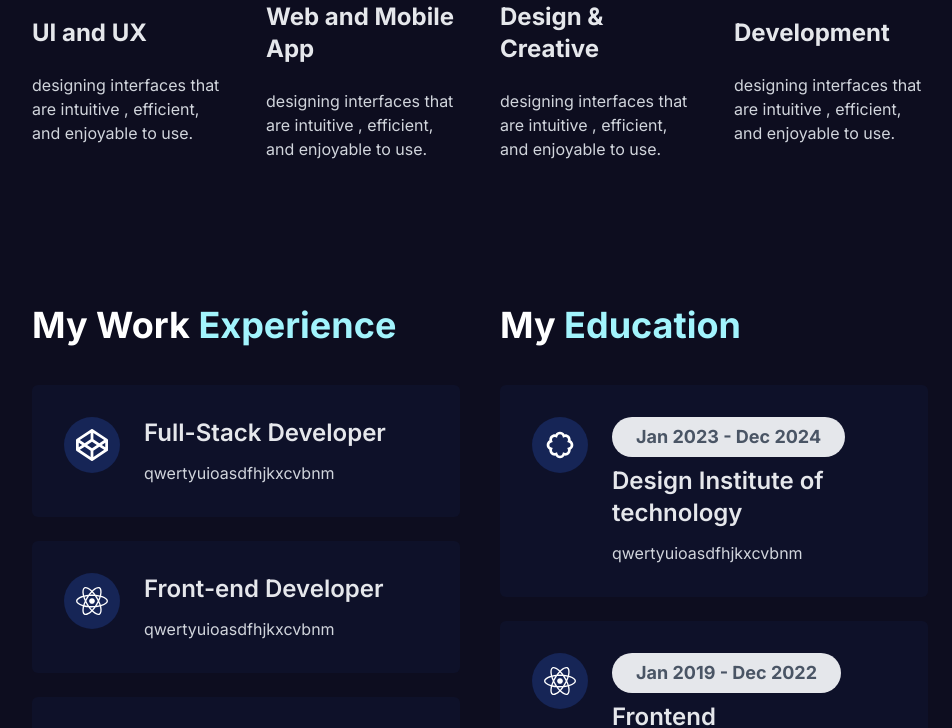
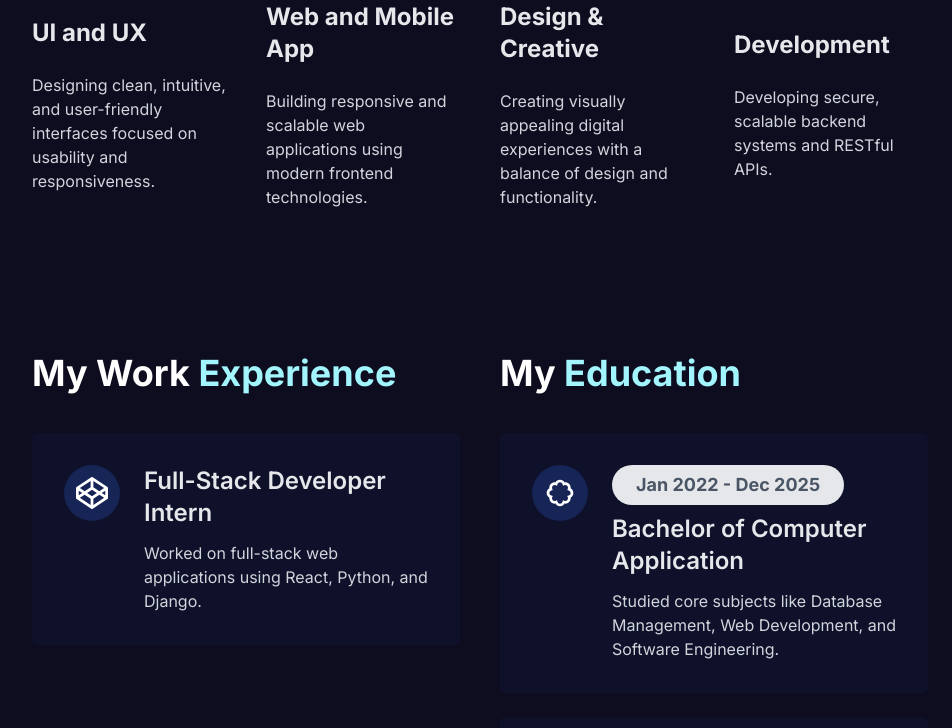
Before and after one commit to adithyaaneesh/portfolio_nextjs, a Next.js app: page / in a window 1280 px wide. Shown: the part 1171-1899 px from the top of the page, without its empty margins (160-1112 px from the left). Built offline with nearby package versions, Linux system fonts and the light colour scheme.

Commit message:
minor changes

```diff
--- a/components/Home/Navbar/Nav.tsx
+++ b/components/Home/Navbar/Nav.tsx
@@ -22,7 +22,7 @@ const Nav = ({openNav}:Props) => {
     },[]);
 
   return (
-    <div className={`transition-all ${navBg? "bg-[#0f142ed9 shadow-md":"fixed"} duration-200 h-[12vh] z-[10000] fixed w-full`}>
+    <div className={`transition-all ${navBg? "bg-[#0f142ed9] shadow-md":"fixed"} duration-200 h-[12vh] z-[10000] fixed w-full`}>
         <div className='flex items-center h-full justify-between w-[90%] mx-auto'>
             <div className='flex items-center space-x-2'>
                 <div className='w-10 h-10 bg-white rounded-full flex items-center justify-center flex-col'>
@@ -43,11 +43,13 @@ const Nav = ({openNav}:Props) => {
             {/* buttons */}
             <div className='flex items-center space-x-4'>
                 {/* cv button */}
-                <button className='px-8 py-3.5 text-sm cursor-pointer rounded-lg bg-blue-800 hover:bg-blue-900 transition-all duration-300 text-white flex
-                 items-center space-x-2'>
-                    <BiDownload className='w-5 h-5'/>
+                <a
+                    href="/cv/adithyacv.pdf"
+                    download
+                    className="px-8 py-3.5 text-sm cursor-pointer rounded-lg bg-blue-800 hover:bg-blue-900 transition-all duration-300 text-white flex items-center space-x-2">
+                    <BiDownload className="w-5 h-5" />
                     <span>Download CV</span>
-                 </button>
+                </a>
                  {/* burger menu */}
                  <HiBars3BottomRight onClick={openNav} className='w-8 h-8 cursor-pointer text-white lg:hidden'/>
             </div>
--- a/components/Home/Resume/Resume.tsx
+++ b/components/Home/Resume/Resume.tsx
@@ -14,9 +14,14 @@ const Resume = () => {
                 My Work <span className='text-cyan-200'>Experience</span>
             </h1>
             <div className='mt-10' data-aos="zoom-in" data-aos-anchor-placement="top-center">
-                <ResumeCard icon={FaCodepen} role="Full-Stack Developer" />
-                <ResumeCard icon={FaReact} role="Front-end Developer" />
-                <ResumeCard icon={BsDatabase} role="Backend Developer" />
+                <ResumeCard
+                    icon={FaCodepen}
+                    role="Full-Stack Developer Intern"
+                    description='Worked on full-stack web applications using React, Python, and Django.'
+                />
+
+                {/* <ResumeCard icon={FaReact} role="Front-end Developer" />
+                <ResumeCard icon={BsDatabase} role="Backend Developer" /> */}
             </div>
         </div>
         {/* education part */}
@@ -27,18 +32,20 @@ const Resume = () => {
             <div className='mt-10' data-aos="zoom-out" data-aos-anchor-placement="top-center" data-aos-delay="300">
                 <ResumeCard
                     icon={BiBadge}
-                    role="Design Institute of technology"
-                    date="Jan 2023 - Dec 2024"
+                    role="Bachelor of Computer Application"
+                    date="Jan 2022 - Dec 2025"
+                    description='Studied core subjects like Database Management, Web Development, and Software Engineering.'
                 />
                 <ResumeCard
                     icon={FaReact}
-                    role="Frontend"
-                    date="Jan 2019 - Dec 2022"
+                    role="HSS"
+                    date="June 2020 - Mar 2022"
+                    description='Completed Higher Secondary Education in the stream of Computer Science'
                 />
-                <ResumeCard icon={BsDatabase}
+                {/* <ResumeCard icon={BsDatabase}
                     role="Certificate in Digital Marketing"
                     date="Jan 2016 - Dec 2019"
-                />
+                /> */}
             </div>
         </div>
       </div>
--- a/components/Home/Resume/ResumeCard.tsx
+++ b/components/Home/Resume/ResumeCard.tsx
@@ -1,3 +1,4 @@
+"use client";
 import React from 'react'
 import { IconType } from 'react-icons'
 
@@ -5,9 +6,10 @@ type Props = {
   role: string
   icon: IconType
   date?: string
+  description: string
 }
 
-const ResumeCard = ({ icon, role, date }: Props) => {
+const ResumeCard = ({ icon, role, date, description }: Props) => {
   const Icon = icon
 
   return (
@@ -28,7 +30,7 @@ const ResumeCard = ({ icon, role, date }: Props) => {
             {role}
           </h1>
           <p className="text-gray-300 text-sm sm:text-base pt-3">
-            qwertyuioasdfhjkxcvbnm
+           {description}
           </p>
         </div>
 
--- a/components/Home/Services/Services.tsx
+++ b/components/Home/Services/Services.tsx
@@ -12,28 +12,28 @@ const Services = () => {
                 <ServiceCard
                     icon="/images/l1.png"
                     name="UI and UX"
-                    description="designing interfaces that are intuitive , efficient, and  enjoyable to use."
+                    description="Designing clean, intuitive, and user-friendly interfaces focused on usability and responsiveness."
                 />
             </div>
             <div data-aos="fade-right" data-aos-anchor-placement="top-center">
                 <ServiceCard
                     icon="/images/l2.png"
                     name="Web and Mobile App"
-                    description="designing interfaces that are intuitive , efficient, and  enjoyable to use."
+                    description="Building responsive and scalable web applications using modern frontend technologies."
                 />
             </div>
             <div data-aos="fade-right" data-aos-anchor-placement="top-center">
                 <ServiceCard
                     icon="/images/l3.png"
                     name="Design & Creative"
-                    description="designing interfaces that are intuitive , efficient, and  enjoyable to use."
+                    description="Creating visually appealing digital experiences with a balance of design and functionality."
                 />
             </div>
             <div data-aos="fade-right" data-aos-anchor-placement="top-center">
                 <ServiceCard
                     icon="/images/l4.png"
                     name="Development"
-                    description="designing interfaces that are intuitive , efficient, and  enjoyable to use."
+                    description="Developing secure, scalable backend systems and RESTful APIs."
                 />
             </div>
         </div>
```
Also changed, not shown: 1 other file (tests, documents, lock files or other folders).
